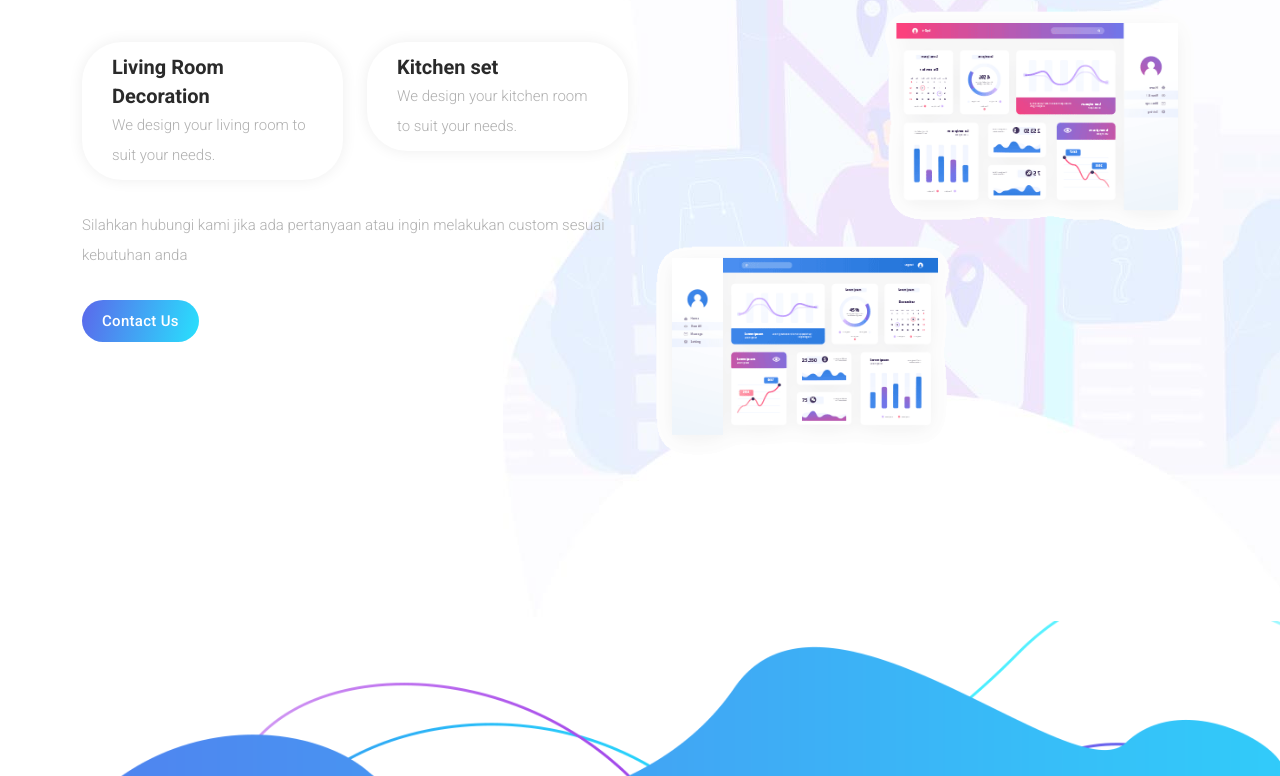
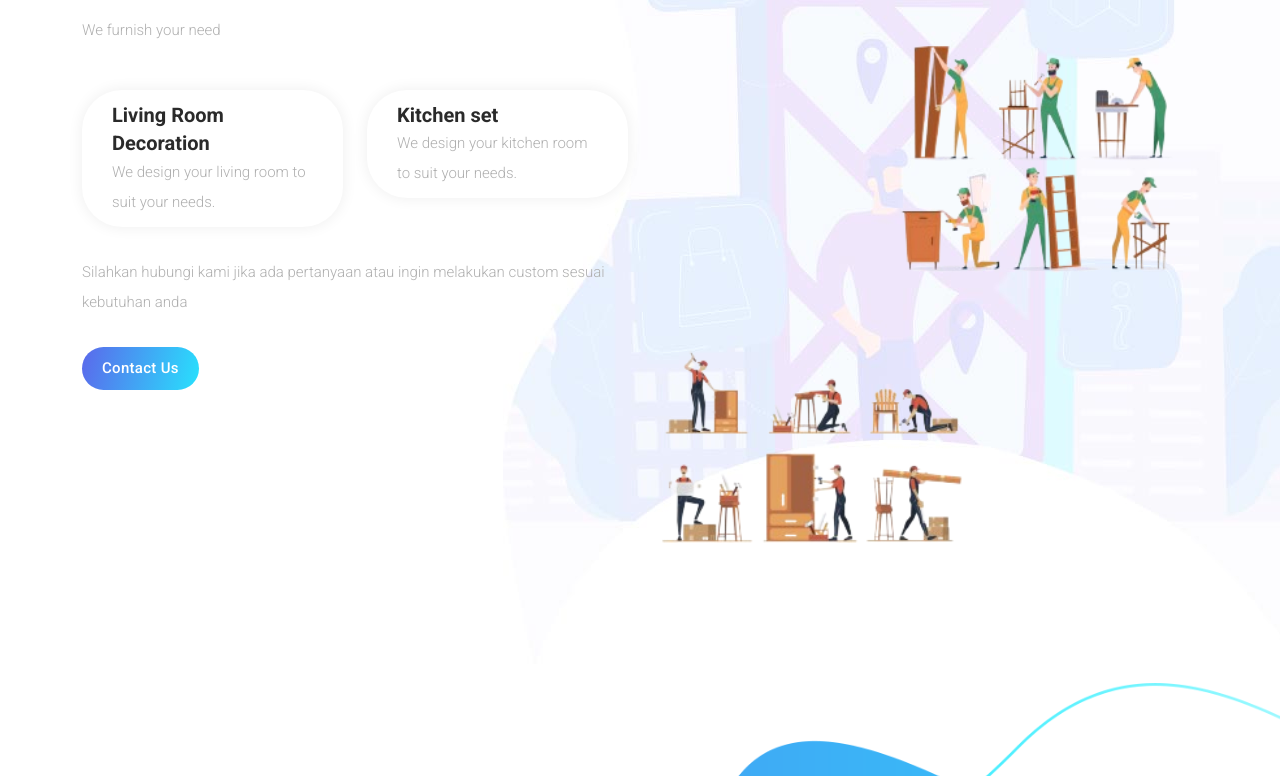
Before and after one commit to auliaafriza/milzera-furniture, a plain HTML site: page about.html in a window 1280 px wide. Shown: the part 349-1125 px from the top of the page. Drawn offline with Linux system fonts and the light colour scheme.

Commit message:
change page about

```diff
--- a/about.html
+++ b/about.html
@@ -247,7 +247,7 @@ https://templatemo.com/tm-570-chain-app-dev
           </div>
           <div class="col-lg-6">
             <div class="right-image">
-              <img src="assets/images/about-right-dec.png" alt="" />
+              <img src="assets/images/aboutus.png" alt="" />
             </div>
           </div>
         </div>
```
Also changed, not shown: index.html (+1 -1 lines), assets/images/aboutus.png (added), assets/images/we-are-again.jpg (added), assets/images/we-are-other.jpg (added), assets/images/we-are.jpg (added).
